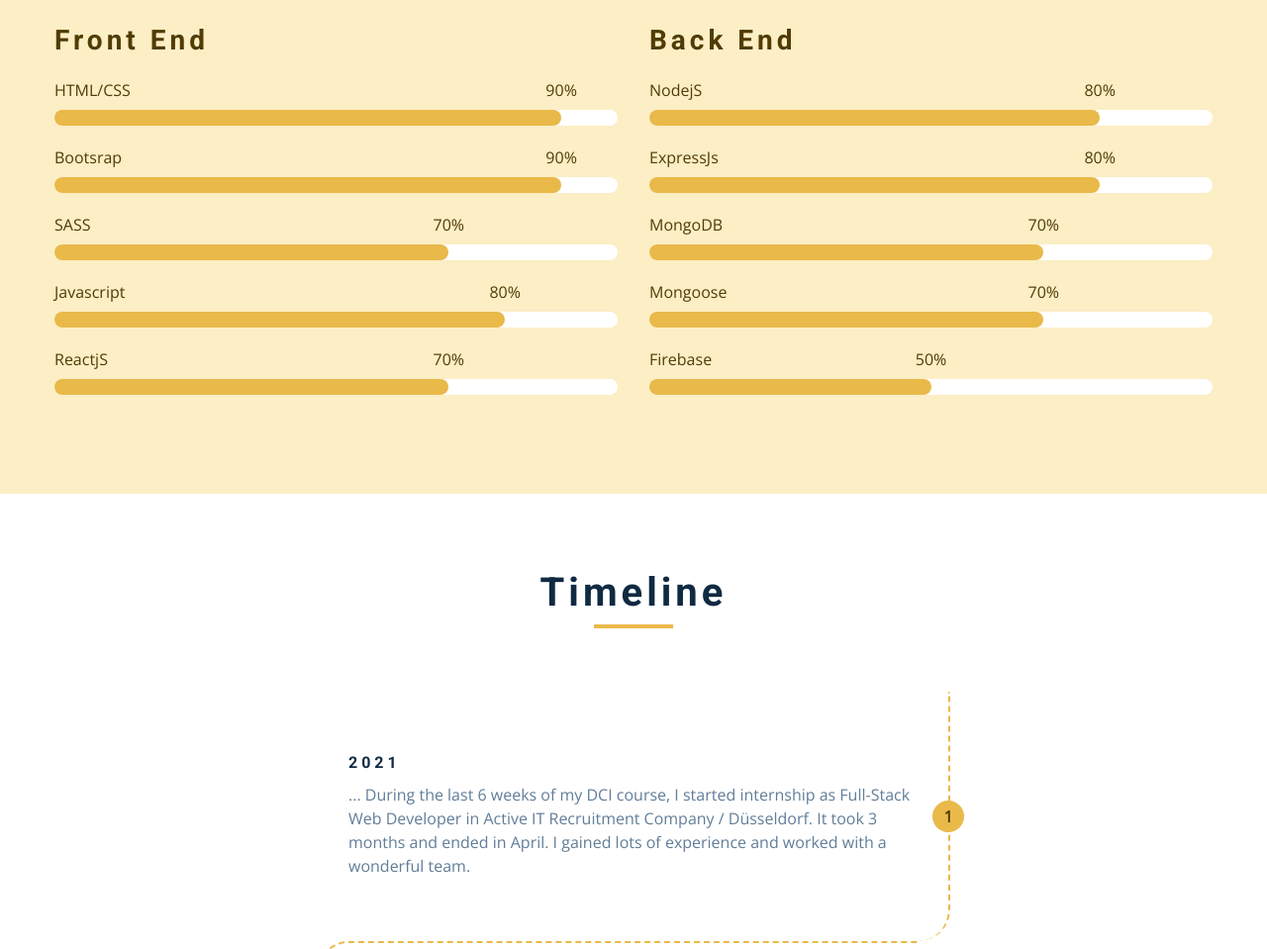
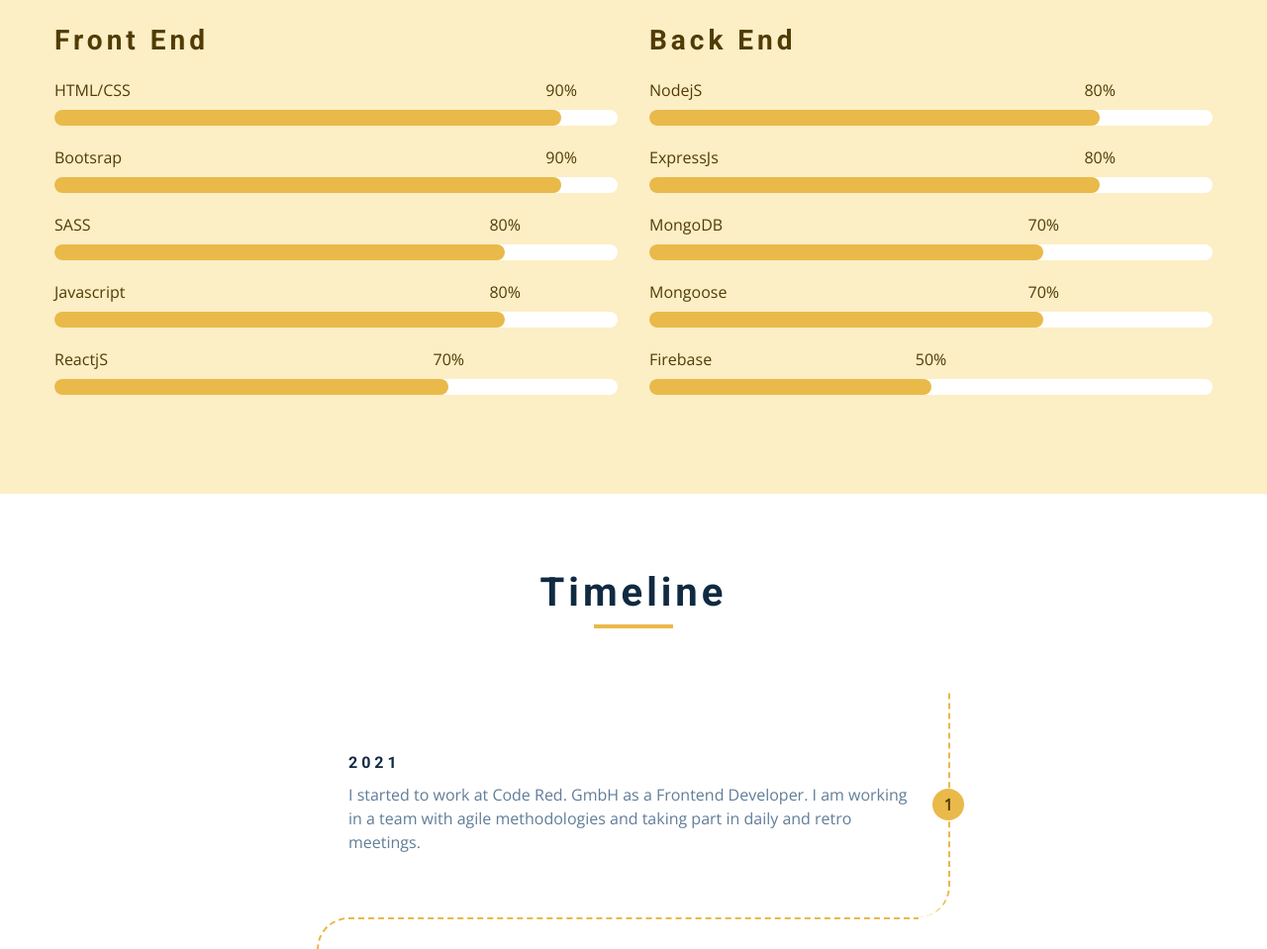
Before and after one commit to CagriT/portfolio, a plain HTML site: page index.html in a window 1280 px wide. Shown: the part 3675-4634 px from the top of the page at 99% size. Drawn offline with nearby package versions, Linux system fonts and the light colour scheme.

Commit message:
update work status

```diff
--- a/index.html
+++ b/index.html
@@ -338,9 +338,9 @@
                <div class="skill">
                   <p>SASS</p>
                   <div class="skill-container">
-                     <div class="skill-value value-70"></div>
-                     <p class="skill-text skill-text-70 ">
-                        70%
+                     <div class="skill-value value-80"></div>
+                     <p class="skill-text skill-text-80 ">
+                        80%
                      </p>
                   </div>
                </div>
@@ -436,6 +436,18 @@
          </div>
          <!--end of section title -->
          <div class="section-center timeline-center">
+
+            <!-- single timeline item -->
+            <article class="timeline-item">
+               <h4>2021</h4>
+               <p>
+                  I started to work at Code Red. GmbH as a Frontend Developer. I am working in a team with agile methodologies and taking part in daily and retro meetings.
+               </p>
+               <span class="number">
+                  1
+               </span>
+            </article>
+            <!-- end of  single timeline item -->
             <!-- single timeline item -->
             <article class="timeline-item">
                <h4>2021</h4>
@@ -447,7 +459,7 @@
                   wonderful team.
                </p>
                <span class="number">
-                  1
+                  2
                </span>
             </article>
             <!-- end of  single timeline item -->
@@ -460,7 +472,7 @@
                   I finished this course in March 2021 with success...
                </p>
                <span class="number">
-                  2
+                  3
                </span>
             </article>
             <!-- end of  single timeline item -->
@@ -472,7 +484,7 @@
                   learn German ...
                </p>
                <span class="number">
-                  3
+                  4
                </span>
             </article>
             <!-- end of  single timeline item -->
@@ -486,7 +498,7 @@
                   missions to improve our international relationships ...
                </p>
                <span class="number">
-                  4
+                  5
                </span>
             </article>
             <!-- end of  single timeline item -->
@@ -498,7 +510,7 @@
                   Security Sciences - Ankara / Turkey ...
                </p>
                <span class="number">
-                  5
+                  6
                </span>
             </article>
             <!-- end of  single timeline item -->
@@ -509,7 +521,7 @@
                   A little baby opened his eyes in Turkey...
                </p>
                <span class="number">
-                  6
+                  7
                </span>
             </article>
             <!-- end of  single timeline item -->
```
